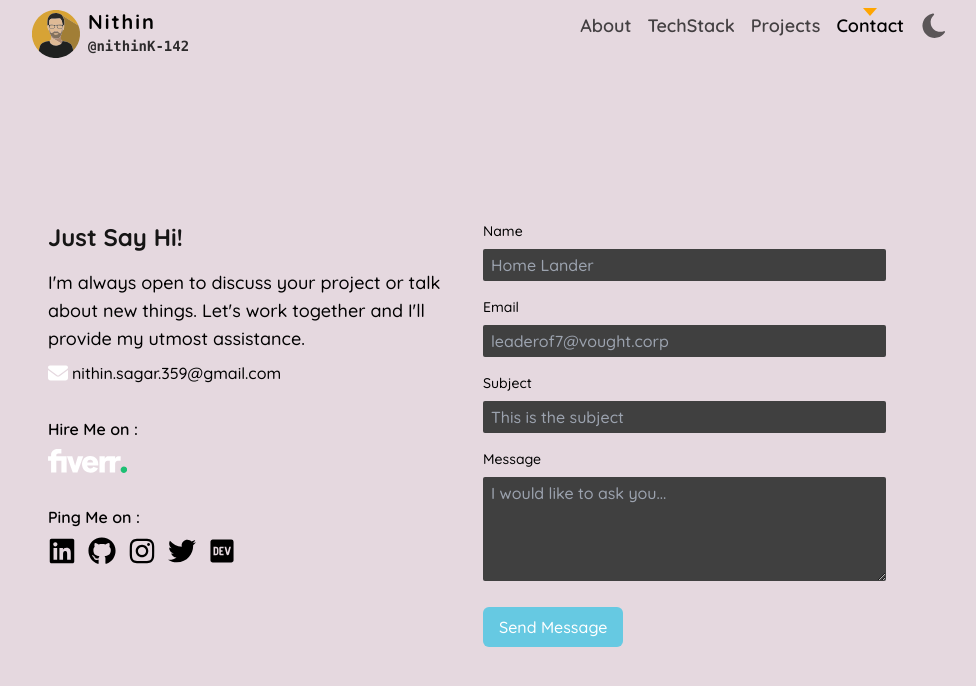
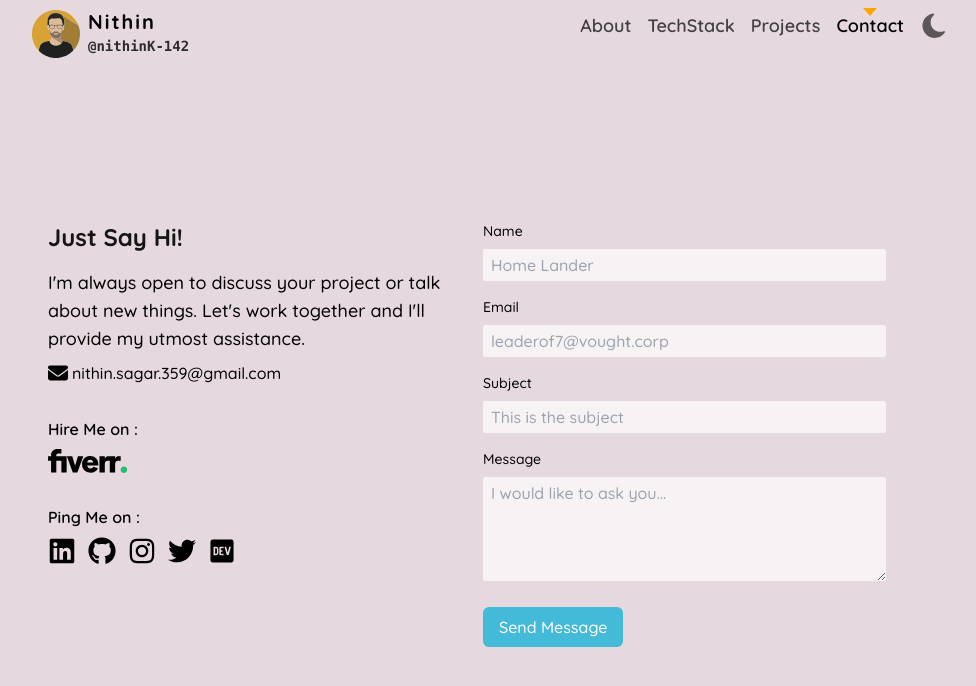
Before and after one commit to nithinK-142/nithin.me, a Next.js app: page /contact in a window 1280 px wide. Shown: the top 686 px of the page, without its empty margins (168-1144 px from the left). Built offline with nearby package versions, Linux system fonts and the light colour scheme.

Commit message:
update: light mode contact page.

```diff
--- a/app/(routes)/contact/page.tsx
+++ b/app/(routes)/contact/page.tsx
@@ -15,7 +15,7 @@ const ContactPage = () => {
         </h3>
 
         <div className="flex-wrap mt-2 flex-align hover:opacity-80">
-          <div className="w-auto h-5">{icons.envelope}</div>
+          <div className="w-auto h-5 dark:fill-white">{icons.envelope}</div>
           <p className="pl-1 hover:underline underline-offset-2">
             <a href="mailto:nithin.sagar.359@gmail.com">
               nithin.sagar.359@gmail.com
--- a/app/(routes)/techstack/page.tsx
+++ b/app/(routes)/techstack/page.tsx
@@ -8,7 +8,7 @@ interface TechStackItem {
 
 const TechStackPage: React.FC = () => {
   const techStackCard = (techArray: TechStackItem[], title: string) => (
-    <div className="bg-black/10 mb-4 transition-slow">
+    <div className="bg-white/20 dark:bg-black/10 mb-4 transition-slow">
       <h4 className="mb-2 text-lg font-semibold text-center">{title}</h4>
       <div className="flex flex-wrap items-center justify-center gap-2 text-sm">
         {techArray.map(({ logo, label }, index) => (
--- a/app/components/sub/Button.tsx
+++ b/app/components/sub/Button.tsx
@@ -9,7 +9,7 @@ interface ButtonProps {
 const Button: React.FC<ButtonProps> = ({ buttonText, fontWeight = "bold", animation }) => {
   return (
     <button
-      className={`${animation} mt-5 px-4 py-2 sm:mx-auto bg-[#66c9e2] dark:bg-[#f05f45] text-white font-${fontWeight} text-md rounded-md`}
+      className={`${animation} mt-5 px-4 py-2 sm:mx-auto bg-[#43bad7] dark:bg-[#f05f45] text-white font-${fontWeight} text-md rounded-md`}
     >
       {buttonText}
     </button>
--- a/app/components/sub/Cards.tsx
+++ b/app/components/sub/Cards.tsx
@@ -9,7 +9,7 @@ const Cards = ({
   description,
   technologies,
 }: MainProjectsType) => (
-  <div className="px-2 py-4 border rounded-lg hover:rounded-none transition-slow border-gray-100/30 bg-white dark:bg-black/30 group sm:px-3 hover:border-gray-300">
+  <div className="px-2 py-4 border rounded-lg hover:rounded-none transition-slow border-black/20 dark:border-gray-100/30 bg-white dark:bg-black/30 group sm:px-3 hover:border-gray-300">
     <h2 className="mb-[6px] text-xl">
       <a
         href={href}
--- a/app/components/sub/Form.tsx
+++ b/app/components/sub/Form.tsx
@@ -21,7 +21,7 @@ const Form = () => {
         {label}
       </label>
       <input
-        className="w-full px-2 py-1 mb-4 rounded-sm outline-none bg-neutral-700 "
+        className="w-full px-2 py-1 mb-4 rounded-sm outline-none bg-white/70 dark:bg-neutral-700"
         type="text"
         id={id}
         name={id}
@@ -58,7 +58,7 @@ const Form = () => {
         Message
       </label>
       <textarea
-        className="w-full min-h-full px-2 py-1 rounded-sm outline-none bg-neutral-700"
+        className="w-full min-h-full px-2 py-1 rounded-sm outline-none bg-white/70 dark:bg-neutral-700"
         rows={4}
         name="message"
         id="message"
--- a/app/data/icons.js
+++ b/app/data/icons.js
@@ -10,9 +10,8 @@ export const icons = {
     </svg>
   ),
   fiverr: (
-    <svg xmlns="http://www.w3.org/2000/svg" fill="none" viewBox="0 0 1690 512" className="h-6 hover:opacity-80">
+    <svg xmlns="http://www.w3.org/2000/svg" fill="none" viewBox="0 0 1690 512" className="h-6 fill-black dark:fill-white hover:opacity-80">
     <path
-      fill="#fff"
       fillRule="evenodd"
       d="M1551.46 153.6h-37.95c-37.96 0-62.63 11.38-81.6 53.1v-53.1h-138.54c-37.96 0-62.63 11.38-81.6 53.1v-53.1H1097.9v348.92h113.87V326.16c0-49.3 20.87-77.75 58.83-77.75h47.44v254.11h113.87V326.16c0-49.3 20.87-77.75 58.83-77.75h58.83l1.89-94.81Zm-480.13 201.01c1.9-7.59 1.9-17.07 1.9-34.14 0-73.95-43.65-172.56-174.59-172.56-123.36 0-172.7 96.71-172.7 178.25 0 83.44 56.93 180.15 180.29 180.15 74.01 0 134.74-36.03 159.41-96.71l-100.58-28.44c-7.59 20.85-28.47 34.13-58.83 34.13-39.85 0-64.53-20.86-70.22-60.68h235.32Zm-235.32-66.37c7.59-41.72 28.47-56.89 64.52-56.89 37.96 0 60.73 26.55 62.63 56.89H836.01ZM528.58 502.52h98.68L752.51 155.5H638.64l-60.72 202.9-60.73-204.8H403.32l125.26 348.92Zm-463.06 0h111.97V248.41h108.17v254.11h111.97V153.6H177.49v-20.86c0-22.75 17.08-37.93 41.75-37.93h66.42V0h-83.5C120.56 0 65.52 51.2 65.52 125.16v28.44H1v94.81h64.52v254.11Z"
       clipRule="evenodd"
@@ -25,7 +24,6 @@ export const icons = {
       xmlns="http://www.w3.org/2000/svg"
       viewBox="0 0 512 512"
       className="h-full"
-      fill="#fff"
       >
       <path d="M48 64C21.5 64 0 85.5 0 112c0 15.1 7.1 29.3 19.2 38.4L236.8 313.6c11.4 8.5 27 8.5 38.4 0L492.8 150.4c12.1-9.1 19.2-23.3 19.2-38.4c0-26.5-21.5-48-48-48H48zM0 176V384c0 35.3 28.7 64 64 64H448c35.3 0 64-28.7 64-64V176L294.4 339.2c-22.8 17.1-54 17.1-76.8 0L0 176z" />
       </svg>
--- a/app/page.tsx
+++ b/app/page.tsx
@@ -13,7 +13,7 @@ export default function Home() {
           </div>
         </div>
 
-        <div className="w-full px-5 md:w-1/2 flex-justify md:justify-start md:items-center">
+        <div className="w-full px-5 md:w-1/2 flex-justify md:justify-start md:items-center transition-slow">
           <div>
             <p className="hidden pl-1 text-base font-normal md:text-xl md:block">Hi there, i&apos;m</p>
             <h1 className="text-5xl sm:text-6xl lg:text-[86px] xl:text-8xl font-bold opacity-75 dark:opacity-100">
```
